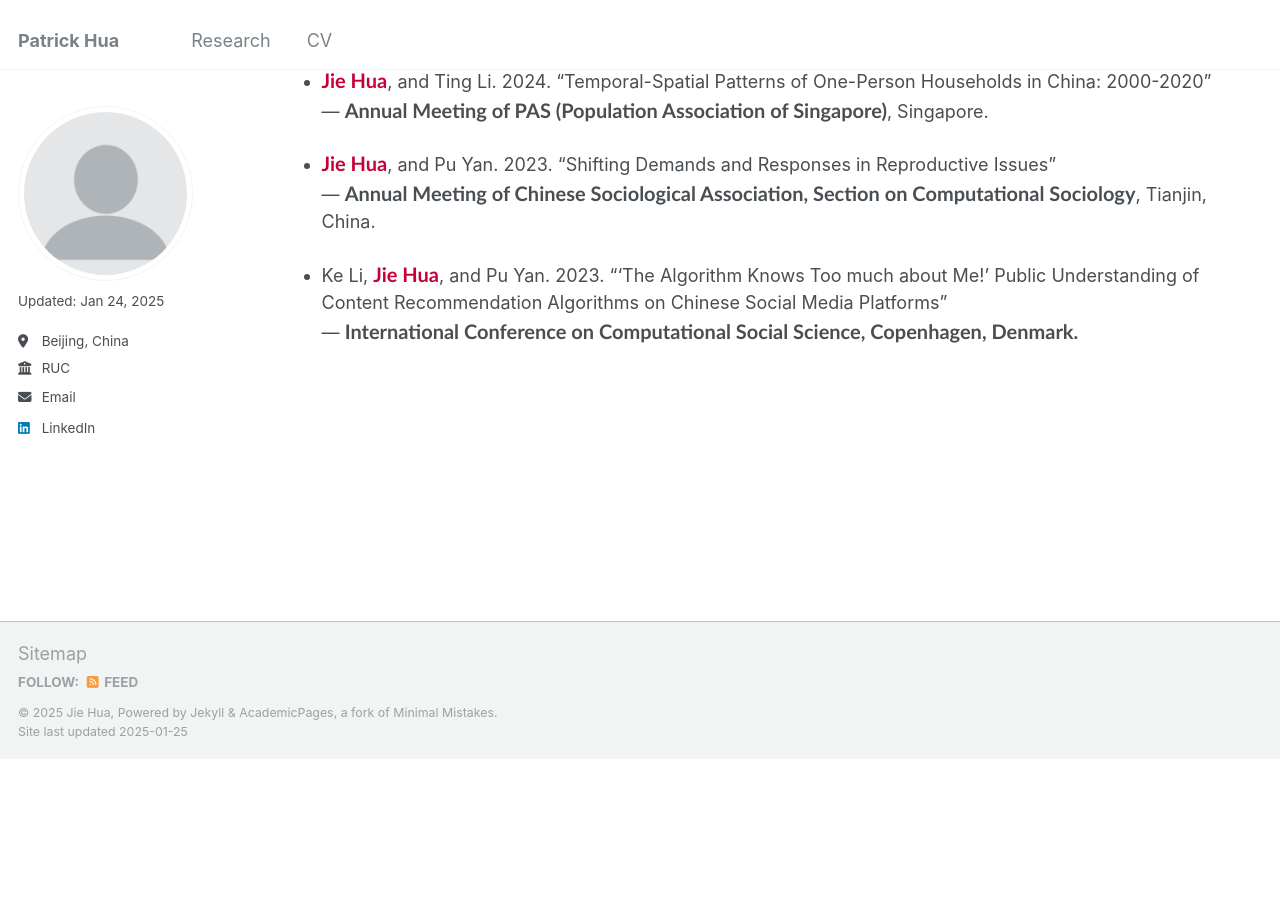
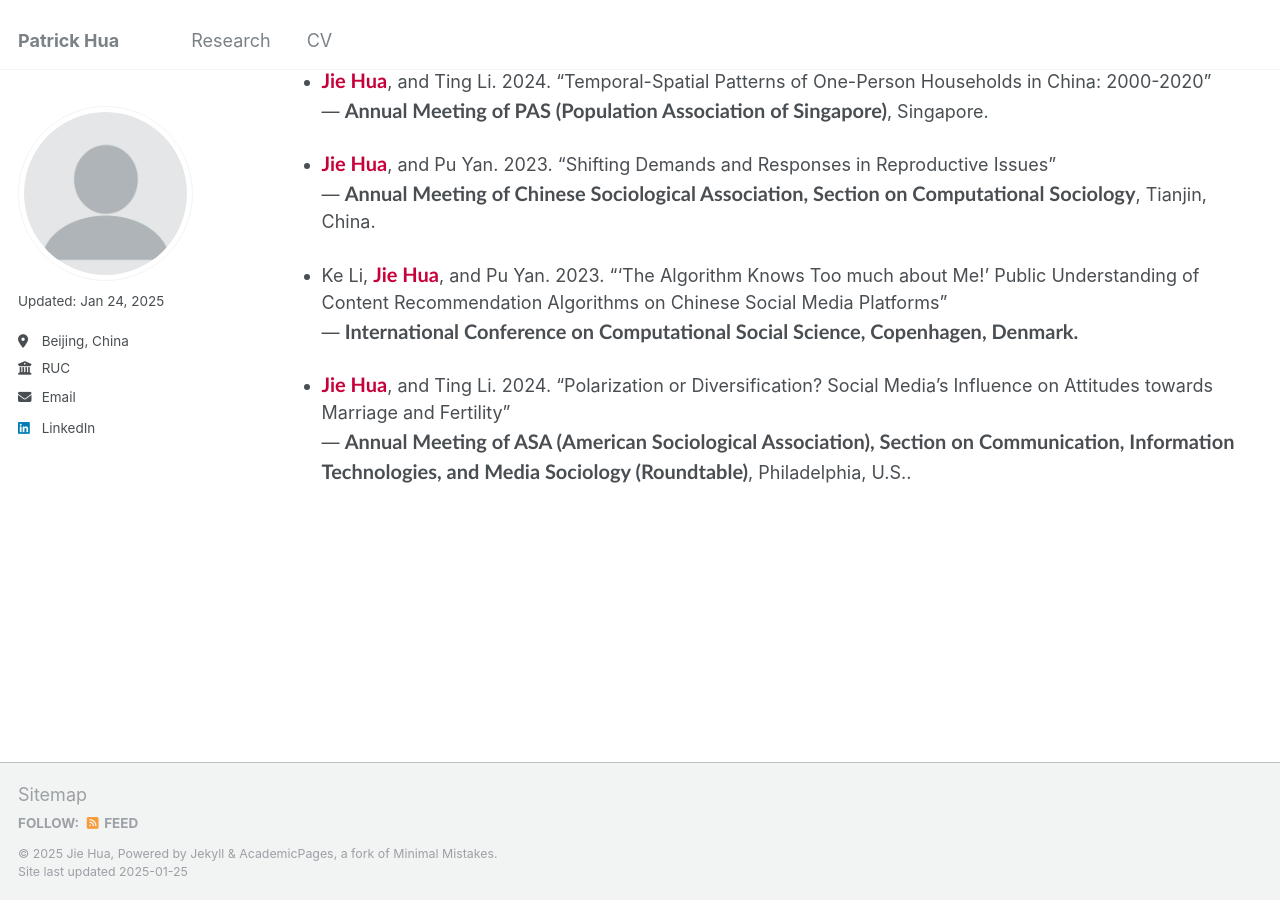
Before and after one commit to jiehua-css/jiehua-css.github.io, a Jekyll site: the page built from _pages/research.md, in a window 1280 px wide and 900 px high, scrolled down 1413 px. Built offline with Jekyll 4.4.1, drawn with Linux system fonts in a browser that asks for light colours; before the commit the page ends 2172 px from its top, so only the background shows below that.

Commit message:
Update research.md

```diff
--- a/_pages/research.md
+++ b/_pages/research.md
@@ -54,3 +54,6 @@ author_profile: true
 
 - Ke Li, <b style="color: #C70039; font-family: Calibri; font-size: 20px;">Jie Hua</b>, and Pu Yan. 2023. “‘The Algorithm Knows Too much about Me!’ Public Understanding of Content Recommendation Algorithms on Chinese Social Media Platforms”
 — <b style="font-family: Calibri; font-size: 20px;">International Conference on Computational Social Science, Copenhagen, Denmark.
+
+- <b style="color: #C70039; font-family: Calibri; font-size: 20px;">Jie Hua</b>, and Ting Li. 2024. “Polarization or Diversification? Social Media’s Influence on Attitudes towards Marriage and Fertility”
+— <b style="font-family: Calibri; font-size: 20px;">Annual Meeting of ASA (American Sociological Association), Section on Communication, Information Technologies, and Media Sociology (Roundtable)</b>, Philadelphia, U.S..
```
